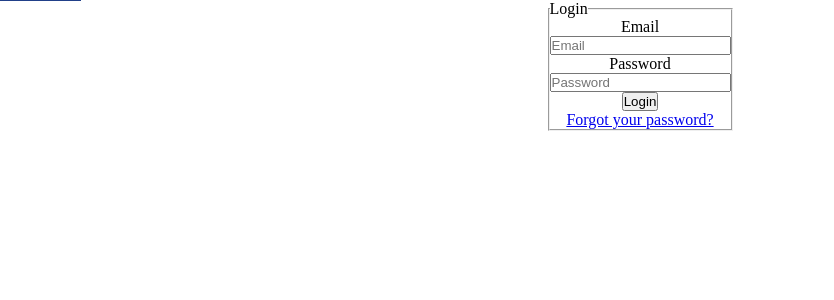
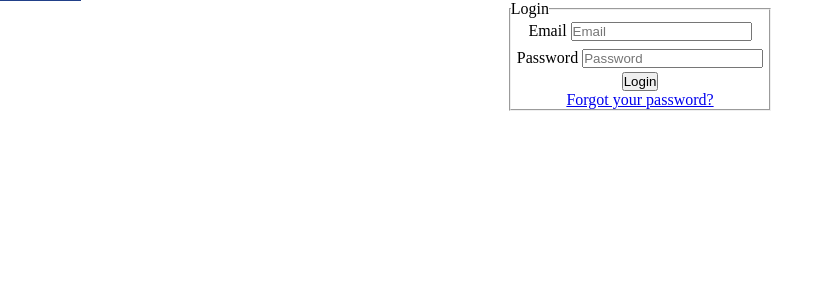
Before and after one commit to LorisPrataiolo/WebDesign, a PHP site: page /php/loginForm.php in a window 1280 px wide. Shown: the part 18-318 px from the top of the page, without its empty margins (0-834 px from the left). Run offline with PHP 8.4, Linux system fonts and the light colour scheme.

Commit message:
Small changes

```diff
--- a/css/genericStyle.css
+++ b/css/genericStyle.css
@@ -58,3 +58,10 @@ form {
     flex-direction: column;
     justify-content: center;
 }
+
+form > div {
+    margin-top: 4px;
+    margin-bottom: 4px;
+    margin-left: 6px;
+    margin-right: 6px;
+}
--- a/php/loginForm.php
+++ b/php/loginForm.php
@@ -39,11 +39,16 @@
         <fieldset class="formField">
             <legend>Login</legend>
             <form id="form" action="./phpScripts/login.php" method="post">
-                <label for="email">Email</label>
-                <input type="email" name="email" placeholder="Email">
 
-                <label for="password">Password</label>
-                <input type="password" name="password" placeholder="Password">
+                <div>
+                    <label for="email">Email</label>
+                    <input type="email" name="email" placeholder="Email">
+                </div>
+
+                <div>
+                    <label for="password">Password</label>
+                    <input type="password" name="password" placeholder="Password">
+                </div>
 
                 <input type="submit" value="Login">
             </form>
```
